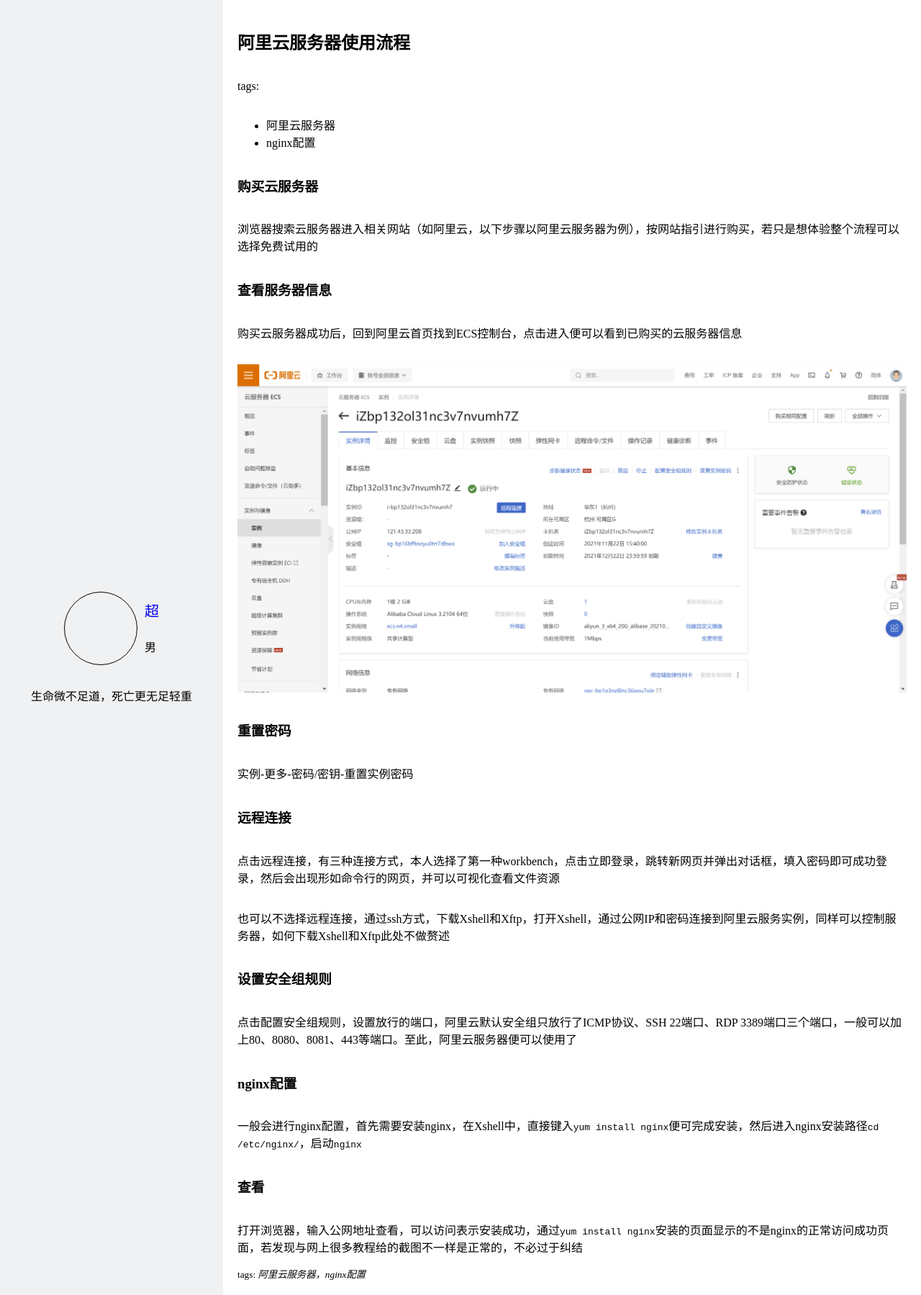
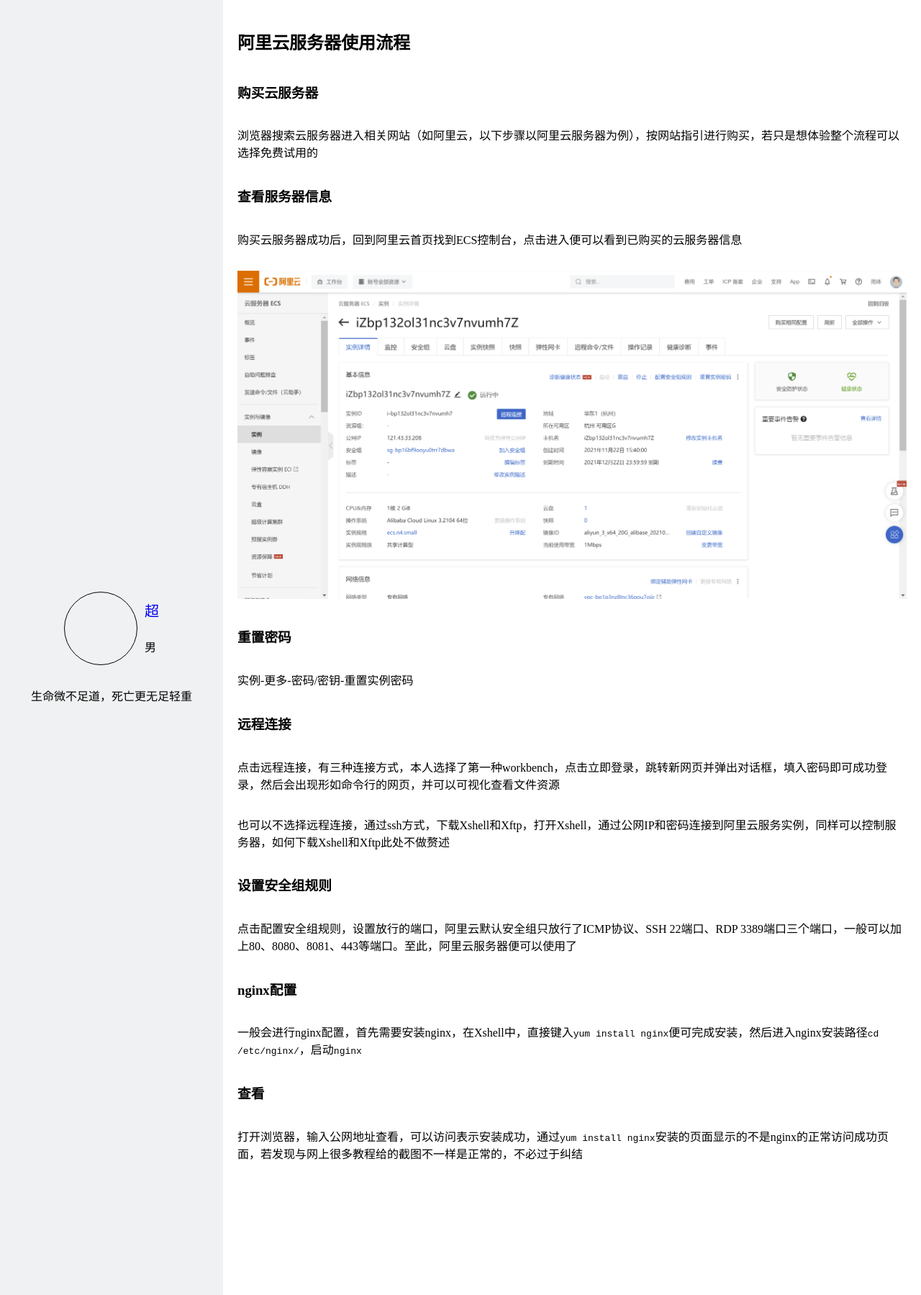
Before and after one commit to ChaoFish/ChaoFish.github.io, a Jekyll site: the page built from _posts/2021-12-16-aliyun.md, in a window 1280 px wide. Shown: the whole page at 72% size. Built offline with Jekyll 4.4.1, drawn with Linux system fonts in a browser that asks for light colours.

Commit message:
更新文章

```diff
--- a/_layouts/post.html
+++ b/_layouts/post.html
@@ -5,5 +5,7 @@
 {{content}}
 
 {% if page.tags %}
-  <small>tags: <em>{{ page.tags | join: "</em> - <em>" }}</em></small>
+  {% for tag in page.tags.split('，') %}
+    <small><em>{{ tag }}</em></small>
+  {% endfor %}
 {% endif %}
--- a/_posts/2021-12-16-aliyun.md
+++ b/_posts/2021-12-16-aliyun.md
@@ -6,10 +6,6 @@
 ---
 
 # 阿里云服务器使用流程
-
-tags:
-- 阿里云服务器
-- nginx配置
 
 ### 购买云服务器
 
```
